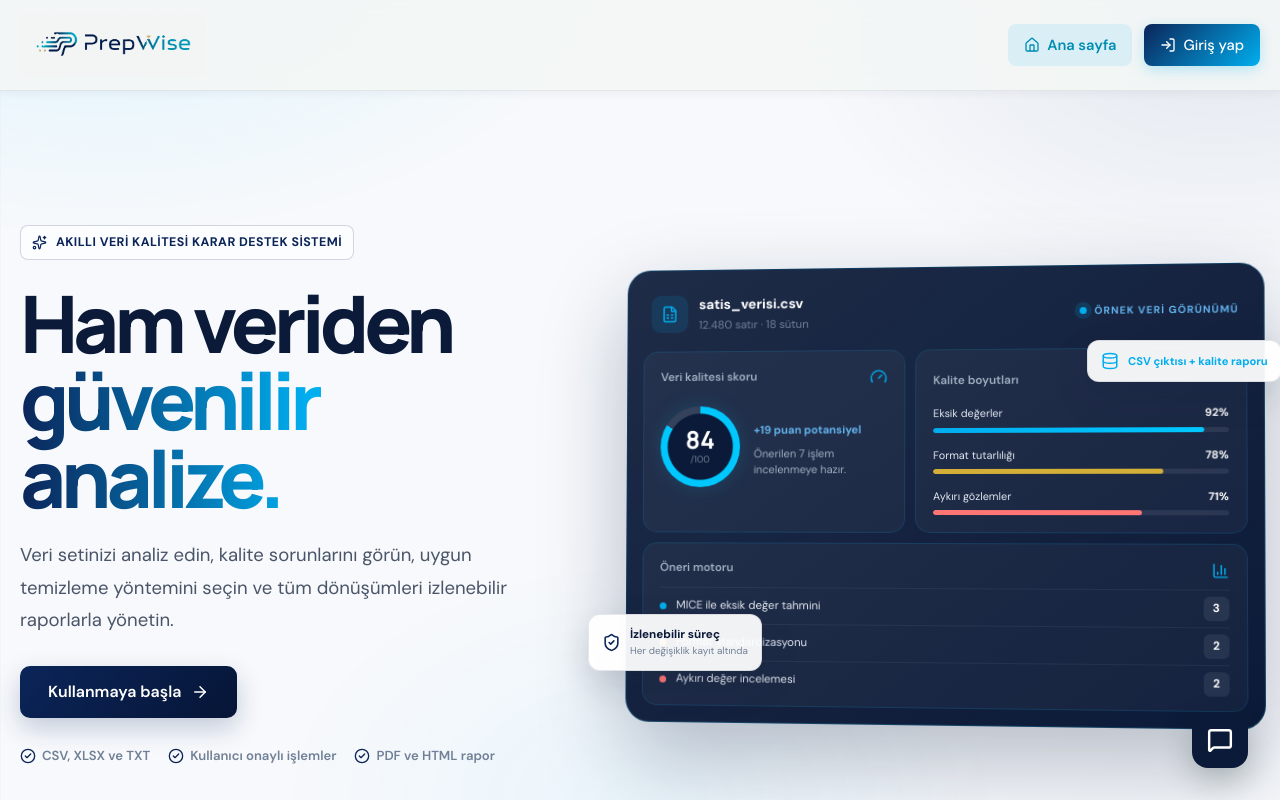
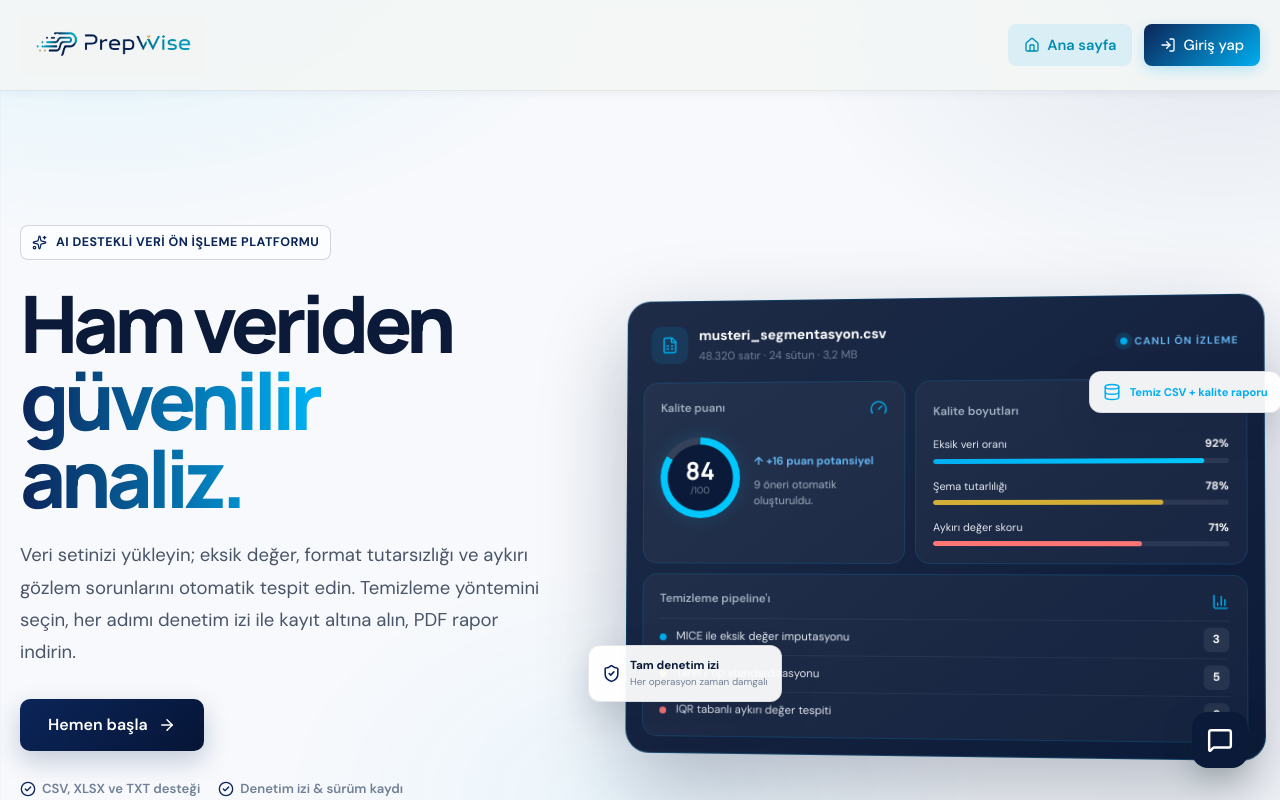
Before and after one commit to 0busrayavuz/ai-data-cleaner, a React (Vite) app in the folder frontend-new/: page / in a window 1280 px wide. Shown: the top 800 px of the page. Built offline with nearby package versions, Linux system fonts and the light colour scheme.

Commit message:
feat: improve UI copywriting and data formatting

```diff
--- a/frontend-new/src/components/AuthModal.jsx
+++ b/frontend-new/src/components/AuthModal.jsx
@@ -196,7 +196,7 @@ const AuthModal = ({ isOpen, onClose, onLogin }) => {
         <div className="auth-content">
           {view === 'login' && (
             <div className="auth-view">
-              <h2 className="glow-text">Hoş geldiniz</h2>
+              <h2 className="glow-text">PrepWise'a Giriş Yap</h2>
               <p className="auth-subtitle">Sisteme giriş yaparak verilerinizi yönetin.</p>
 
               {errorMsg && (
@@ -306,7 +306,7 @@ const AuthModal = ({ isOpen, onClose, onLogin }) => {
               </div>
               <h2 className="glow-text">Hesap oluştur</h2>
               <p className="auth-subtitle">
-                VeriTemiz AI ile dosyalarınızı güvenle yükleyin. Kayıt için yalnızca e-posta ve şifre yeterlidir.
+                PrepWise ile dosyalarınızı güvenle yükleyin. Kayıt için yalnızca e-posta ve şifre yeterlidir.
               </p>
 
               {errorMsg && (
--- a/frontend-new/src/components/Footer.jsx
+++ b/frontend-new/src/components/Footer.jsx
@@ -8,12 +8,15 @@ const Footer = () => {
         <div className="footer-brand">
           <span className="footer-mark"><Database size={16} aria-hidden /></span>
           <div>
-            <strong>VeriTemiz AI</strong>
-            <span>Karar destekli veri kalite platformu</span>
+            <h3>PrepWise</h3>
+            <p>
+              Akıllı veri ön işleme ve kalite asistanı.
+              Veri temizleme süreçlerinizi makine öğrenmesi destekli önerilerle hızlandırın, güvenle analiz yapın.
+            </p>
           </div>
         </div>
         <p className="footer-stack">FastAPI · React · PostgreSQL · scikit-learn</p>
-        <p className="footer-copy">© {new Date().getFullYear()} Bitirme projesi</p>
+        <p className="footer-copy">© {new Date().getFullYear()} PrepWise. Tüm hakları saklıdır.</p>
       </div>
     </footer>
   );
--- a/frontend-new/src/components/Hero.jsx
+++ b/frontend-new/src/components/Hero.jsx
@@ -11,9 +11,9 @@ import {
 import './Hero.css';
 
 const QUALITY_ROWS = [
-  { label: 'Eksik değerler', value: 92, tone: 'emerald' },
-  { label: 'Format tutarlılığı', value: 78, tone: 'cyan' },
-  { label: 'Aykırı gözlemler', value: 71, tone: 'amber' },
+  { label: 'Eksik veri oranı', value: 92, tone: 'emerald' },
+  { label: 'Şema tutarlılığı', value: 78, tone: 'cyan' },
+  { label: 'Aykırı değer skoru', value: 71, tone: 'amber' },
 ];
 
 const Hero = ({ isLoggedIn, onStart, onOpenPanel }) => {
@@ -22,35 +22,36 @@ const Hero = ({ isLoggedIn, onStart, onOpenPanel }) => {
       <div className="hero-copy">
         <div className="hero-badge">
           <Sparkles size={15} aria-hidden />
-          <span>Akıllı veri kalitesi karar destek sistemi</span>
+          <span>AI Destekli Veri Ön İşleme Platformu</span>
         </div>
 
         <h2 id="hero-heading" className="hero-title">
           Ham veriden
-          <span> güvenilir analize.</span>
+          <span> güvenilir analiz.</span>
         </h2>
 
         <p className="hero-lead">
-          Veri setinizi analiz edin, kalite sorunlarını görün, uygun temizleme
-          yöntemini seçin ve tüm dönüşümleri izlenebilir raporlarla yönetin.
+          Veri setinizi yükleyin; eksik değer, format tutarsızlığı ve aykırı
+          gözlem sorunlarını otomatik tespit edin. Temizleme yöntemini seçin,
+          her adımı denetim izi ile kayıt altına alın, PDF rapor indirin.
         </p>
 
         <div className="hero-actions">
           <button type="button" className="btn-primary hero-primary" onClick={onStart}>
-            {isLoggedIn ? 'Yeni analiz başlat' : 'Kullanmaya başla'}
+            {isLoggedIn ? 'Yeni analiz başlat' : 'Hemen başla'}
             <ArrowRight size={18} aria-hidden />
           </button>
           {isLoggedIn && (
             <button type="button" className="hero-secondary" onClick={onOpenPanel}>
-              Paneli aç
+              Çalışma paneli
             </button>
           )}
         </div>
 
         <div className="hero-proof" aria-label="Desteklenen özellikler">
-          <span><CheckCircle2 size={16} /> CSV, XLSX ve TXT</span>
-          <span><CheckCircle2 size={16} /> Kullanıcı onaylı işlemler</span>
-          <span><CheckCircle2 size={16} /> PDF ve HTML rapor</span>
+          <span><CheckCircle2 size={16} /> CSV, XLSX ve TXT desteği</span>
+          <span><CheckCircle2 size={16} /> Denetim izi &amp; sürüm kaydı</span>
+          <span><CheckCircle2 size={16} /> PDF / HTML kalite raporu</span>
         </div>
       </div>
 
@@ -60,17 +61,17 @@ const Hero = ({ isLoggedIn, onStart, onOpenPanel }) => {
             <div className="cockpit-file">
               <span className="cockpit-file-icon"><FileSpreadsheet size={18} /></span>
               <div>
-                <strong>satis_verisi.csv</strong>
-                <small>12.480 satır · 18 sütun</small>
+                <strong>musteri_segmentasyon.csv</strong>
+                <small>48.320 satır · 24 sütun · 3,2 MB</small>
               </div>
             </div>
-            <span className="cockpit-live"><i /> ÖRNEK VERİ GÖRÜNÜMÜ</span>
+            <span className="cockpit-live"><i /> CANLI ÖN İZLEME</span>
           </div>
 
           <div className="cockpit-grid">
             <div className="quality-score-card">
               <div className="quality-score-head">
-                <span>Veri kalitesi skoru</span>
+                <span>Kalite puanı</span>
                 <Gauge size={18} aria-hidden />
               </div>
               <div className="quality-score-body">
@@ -79,8 +80,8 @@ const Hero = ({ isLoggedIn, onStart, onOpenPanel }) => {
                   <small>/100</small>
                 </div>
                 <div>
-                  <span className="score-trend">+19 puan potansiyel</span>
-                  <p>Önerilen 7 işlem incelenmeye hazır.</p>
+                  <span className="score-trend">↑ +16 puan potansiyel</span>
+                  <p>9 öneri otomatik oluşturuldu.</p>
                 </div>
               </div>
             </div>
@@ -102,13 +103,13 @@ const Hero = ({ isLoggedIn, onStart, onOpenPanel }) => {
 
             <div className="pipeline-card">
               <div className="pipeline-head">
-                <span className="cockpit-label">Öneri motoru</span>
+                <span className="cockpit-label">Temizleme pipeline'ı</span>
                 <BarChart3 size={17} aria-hidden />
               </div>
               <div className="pipeline-list">
-                <div><i className="pipeline-dot emerald" /><span>MICE ile eksik değer tahmini</span><b>3</b></div>
-                <div><i className="pipeline-dot cyan" /><span>Format standardizasyonu</span><b>2</b></div>
-                <div><i className="pipeline-dot amber" /><span>Aykırı değer incelemesi</span><b>2</b></div>
+                <div><i className="pipeline-dot emerald" /><span>MICE ile eksik değer imputasyonu</span><b>3</b></div>
+                <div><i className="pipeline-dot cyan" /><span>Tarih / tip standardizasyonu</span><b>5</b></div>
+                <div><i className="pipeline-dot amber" /><span>IQR tabanlı aykırı değer tespiti</span><b>2</b></div>
               </div>
             </div>
           </div>
@@ -116,11 +117,11 @@ const Hero = ({ isLoggedIn, onStart, onOpenPanel }) => {
 
         <div className="floating-security">
           <ShieldCheck size={19} aria-hidden />
-          <div><strong>İzlenebilir süreç</strong><span>Her değişiklik kayıt altında</span></div>
+          <div><strong>Tam denetim izi</strong><span>Her operasyon zaman damgalı</span></div>
         </div>
         <div className="floating-dataset">
           <Database size={18} aria-hidden />
-          <span>CSV çıktısı + kalite raporu</span>
+          <span>Temiz CSV + kalite raporu</span>
         </div>
       </div>
     </section>
```
Also changed, not shown: frontend-new/src/components/DatasetWorkspace.jsx (+13 -10 lines).
